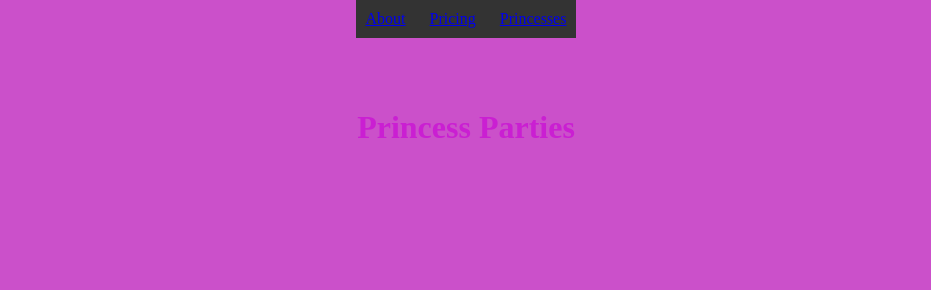
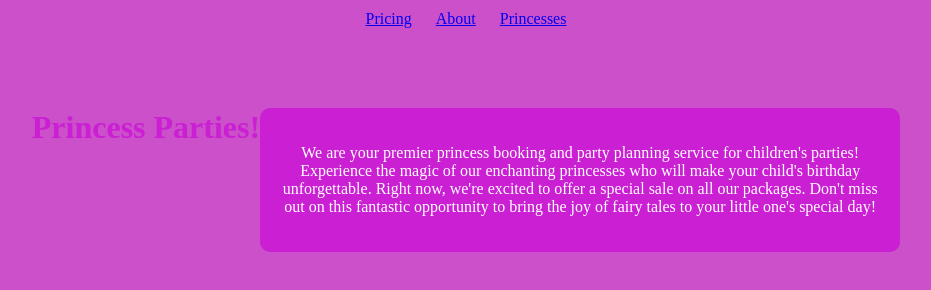
Before and after one commit to kpunsalan8/kpunsalan8.github.io, a plain HTML site: page index.html in a window 1280 px wide. Shown: the whole page, without its empty margins (174-1105 px from the left). Drawn offline with Linux system fonts and the light colour scheme.

Commit message:
Update index.html update title, intro information, and colors

```diff
--- a/index.html
+++ b/index.html
@@ -10,12 +10,11 @@
             flex-direction: column;
             align-items: center;
             text-align: center;
-            background-color: #cb50ca; /* Set the background color */
-            color: #ca1fd2; /* Set the text color */
+            background-color: #cb50ca;
+            color: #ca1fd2;
         }
 
         header {
-            background-color: #333;
             padding: 10px 0;
         }
 
@@ -32,6 +31,28 @@
 
         main {
             margin-top: 50px;
+            display: flex;
+            flex-wrap: wrap;
+            justify-content: center;
+        }
+
+        .box {
+            width: 300px;
+            height: 300px;
+            background-color: #fff; /* Background color for the squares */
+            margin: 20px;
+            padding: 20px;
+            border-radius: 10px;
+            text-align: left;
+        }
+
+        .text-bubble {
+            background-color: #ca1fd2;
+            color: #ffffff;
+            border-radius: 10px;
+            padding: 20px;
+            max-width: 600px;
+            margin-top: 20px;
         }
     </style>
 </head>
@@ -39,15 +60,17 @@
     <header>
         <nav>
             <ul>
-                <li><a href="page1.html">About</a></li>
-                <li><a href="page2.html">Pricing</a></li>
+                <li><a href="page1.html">Pricing</a></li>
+                <li><a href="page2.html">About</a></li>
                 <li><a href="page3.html">Princesses</a></li>
             </ul>
         </nav>
     </header>
     <main>
-        <h1 style="color: #ca1fd2;">Princess Parties</h1> <!-- Set the title text color -->
-        <!-- Your content goes here -->
+        <h1 style="color: #ca1fd2;">Princess Parties!</h1>
+        <div class="text-bubble">
+            <p>We are your premier princess booking and party planning service for children's parties! Experience the magic of our enchanting princesses who will make your child's birthday unforgettable. Right now, we're excited to offer a special sale on all our packages. Don't miss out on this fantastic opportunity to bring the joy of fairy tales to your little one's special day!</p>
+        </div>
     </main>
 </body>
 </html>
```
